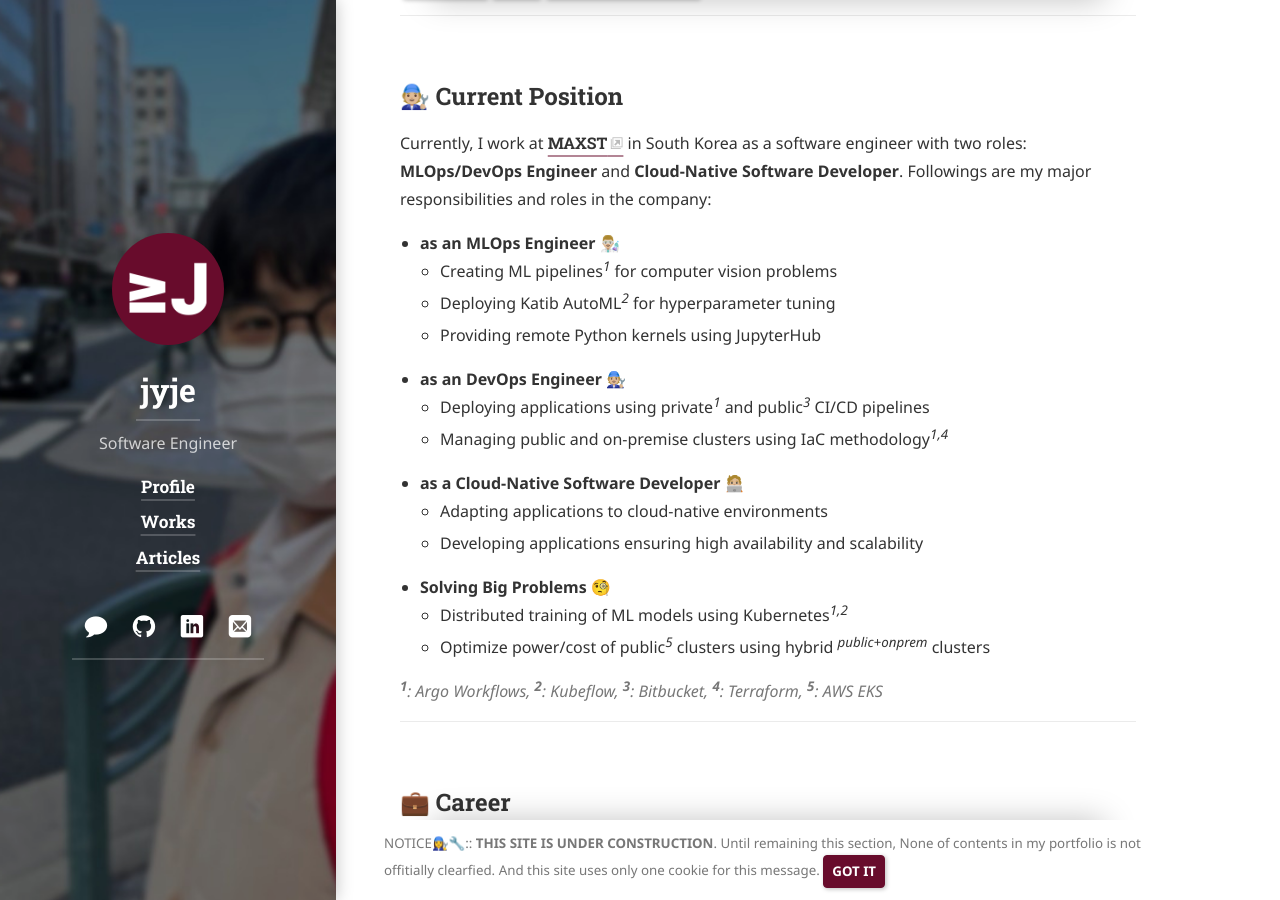
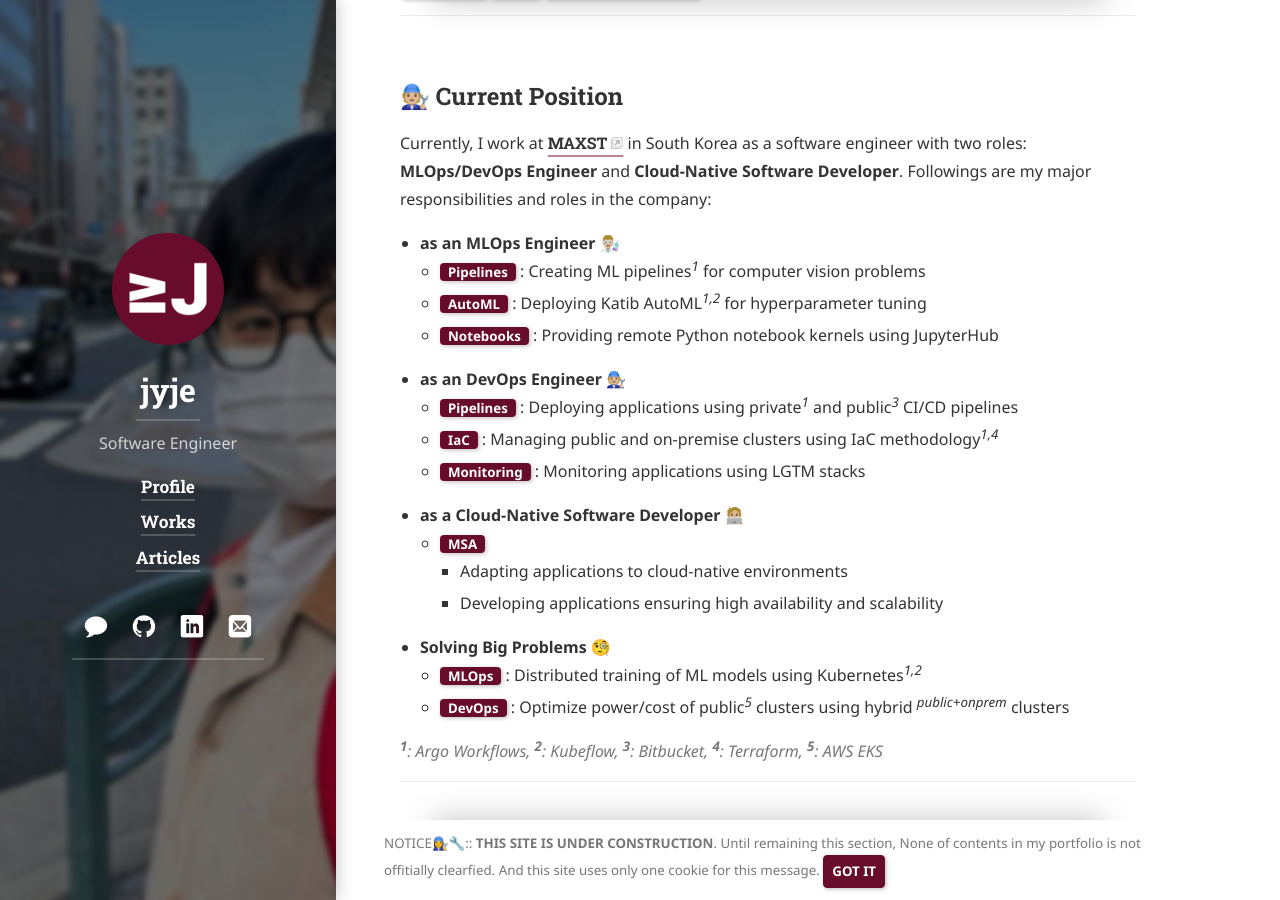
Before and after one commit to jyje/portfolio, a Jekyll site: the page built from profile/index.md, in a window 1280 px wide and 900 px high, scrolled down 670 px. Built offline with Jekyll 4.4.1, drawn with Linux system fonts in a browser that asks for light colours; cached includes are drawn as plain includes; nearby versions of some CDN libraries; some web fonts are replaced; library files that are not in the unit come from our copies.

Commit message:
🔧 profile: update contents using emph

```diff
--- a/profile/index.md
+++ b/profile/index.md
@@ -39,21 +39,23 @@ Currently, I work at [MAXST]{:.heading.flip-title} in South Korea as a software
 
 <!-- Itemized list of responsibilities -->
 - **as an MLOps Engineer 👨🏼‍🔬**
-    - Creating ML pipelines<sup>*1*</sup> for computer vision problems
-    - Deploying Katib AutoML<sup>*2*</sup> for hyperparameter tuning
-    - Providing remote Python kernels using JupyterHub
+    - <span class="emph btn-inline btn-primary">**Pipelines**</span> : Creating ML pipelines<sup>*1*</sup> for computer vision problems
+    - <span class="emph btn-inline btn-primary">**AutoML**</span> : Deploying Katib AutoML<sup>*1,2*</sup> for hyperparameter tuning
+    - <span class="emph btn-inline btn-primary">**Notebooks**</span> : Providing remote Python notebook kernels using JupyterHub
 
 - **as an DevOps Engineer 🧑🏼‍🔧**
-    - Deploying applications using private<sup>*1*</sup> and public<sup>*3*</sup> CI/CD pipelines
-    - Managing public and on-premise clusters using IaC methodology<sup>*1,4*</sup>
+    - <span class="emph btn-inline btn-primary">**Pipelines**</span> : Deploying applications using private<sup>*1*</sup> and public<sup>*3*</sup> CI/CD pipelines
+    - <span class="emph btn-inline btn-primary">**IaC**</span> : Managing public and on-premise clusters using IaC methodology<sup>*1,4*</sup>
+    - <span class="emph btn-inline btn-primary">**Monitoring**</span> : Monitoring applications using LGTM stacks
 
 - **as a Cloud-Native Software Developer 🧑🏼‍💻**
-    - Adapting applications to cloud-native environments
-    - Developing applications ensuring high availability and scalability
+    - <span class="emph btn-inline btn-primary">**MSA**</span>
+        - Adapting applications to cloud-native environments
+        - Developing applications ensuring high availability and scalability
 
 - **Solving Big Problems 🧐**
-    - Distributed training of ML models using Kubernetes<sup>*1,2*</sup>
-    - Optimize power/cost of public<sup>*5*</sup> clusters using hybrid <sup>*public+onprem*</sup> clusters
+    - <span class="emph btn-inline btn-primary">**MLOps**</span> : Distributed training of ML models using Kubernetes<sup>*1,2*</sup>
+    - <span class="emph btn-inline btn-primary">**DevOps**</span> : Optimize power/cost of public<sup>*5*</sup> clusters using hybrid <sup>*public+onprem*</sup> clusters
 
 <i>
   <sup>**1**</sup>: Argo Workflows,
```
